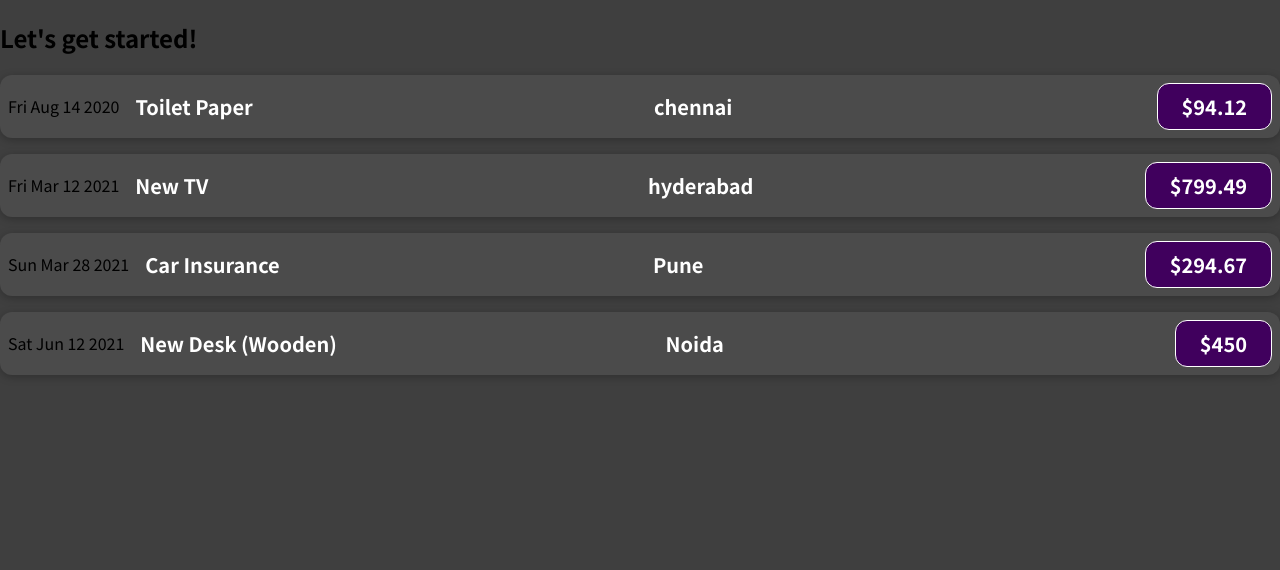
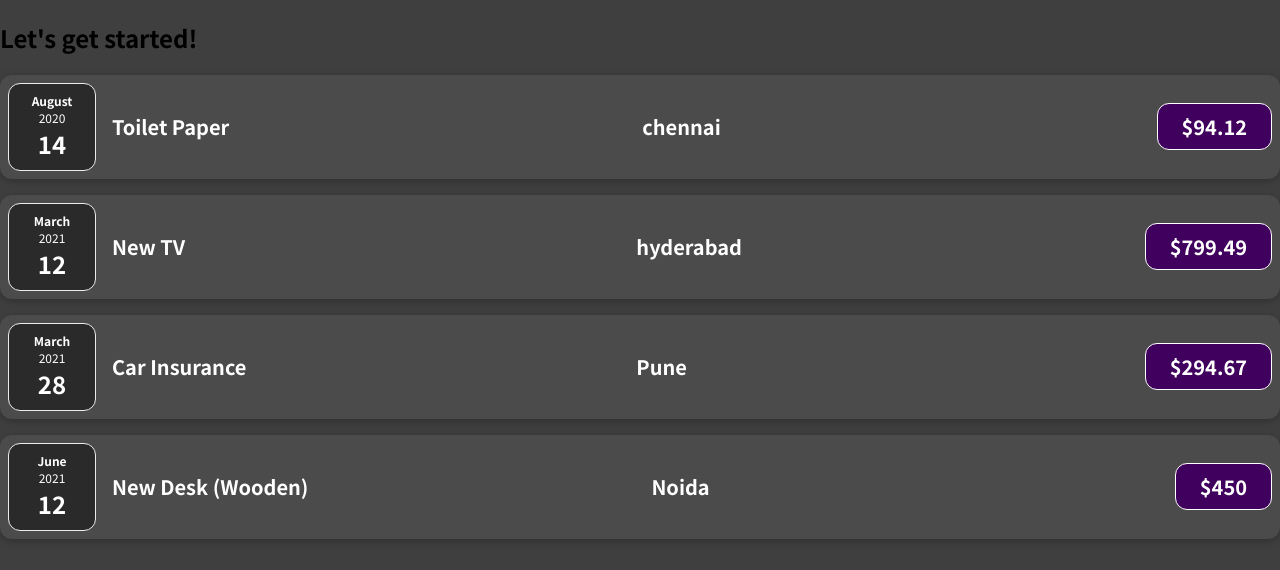
Before and after one commit to Meena024/React-ExpenseTracker, a JavaScript app: page / in a window 1280 px wide. Shown: the top 570 px of the page. Built offline with nearby package versions, Linux system fonts and the light colour scheme.

Commit message:
Splitting components into Date & Details

```diff
--- /dev/null
+++ b/src/components/ExpenseDate.css
@@ -0,0 +1,26 @@
+.expense-date {
+    display: flex;
+    flex-direction: column;
+    width: 5.5rem;
+    height: 5.5rem;
+    border: 1px solid #ececec;
+    background-color: #2a2a2a;
+    color: white;
+    border-radius: 12px;
+    align-items: center;
+    justify-content: center;
+  }
+
+  .expense-date__month {
+    font-size: 0.75rem;
+    font-weight: bold;
+  }
+
+  .expense-date__year {
+    font-size: 0.75rem;
+  }
+
+  .expense-date__day {
+    font-size: 1.5rem;
+    font-weight: bold;
+  }
--- /dev/null
+++ b/src/components/ExpenseDate.js
@@ -0,0 +1,16 @@
+import './ExpenseDate.css'
+
+function ExpenseDate(date_props) {
+  const month = date_props.date.toLocaleString("en-US", { month: "long" });
+  const day = date_props.date.toLocaleString("en-US", { day: "2-digit" });
+  const year = date_props.date.getFullYear();
+  return (
+    <div className="expense-date">
+      <div className="expense-date__month">{month}</div>
+      <div className="expense-date__year">{year}</div>
+      <div className="expense-date__day">{day}</div>
+    </div>
+  );
+}
+
+export default ExpenseDate;
--- /dev/null
+++ b/src/components/ExpenseDetails.js
@@ -0,0 +1,11 @@
+function ExpenseDetails(expense_props) {
+  return (
+    <div className="expense-item__description">
+      <h2>{expense_props.title}</h2>
+      <h2>{expense_props.location}</h2>
+      <div className="expense-item__price">${expense_props.amount}</div>
+    </div>
+  );
+}
+
+export default ExpenseDetails;
--- a/src/components/ExpenseItem.js
+++ b/src/components/ExpenseItem.js
@@ -1,16 +1,14 @@
+import ExpenseDate from './ExpenseDate';
+import ExpenseDetails from './ExpenseDetails';
 import './ExpenseItem.css';
 
-function ExpenseItem(expense_props) {
+function ExpenseItem(props) {
     return (
-      <div className='expense-item'>
-        <div>{expense_props.date.toDateString()}</div>
-        <div  className='expense-item__description'>
-          <h2>{expense_props.title}</h2>
-          <h2>{expense_props.location}</h2>
-          <div  className='expense-item__price'>${expense_props.amount}</div>
+        <div className='expense-item'>
+            <ExpenseDate date = {props.date}/>
+            <ExpenseDetails amount = {props.amount} location = {props.location} title = {props.title}/>
         </div>
-      </div>
     );
-  }
+}
 
-  export default ExpenseItem;
+export default ExpenseItem;
```
